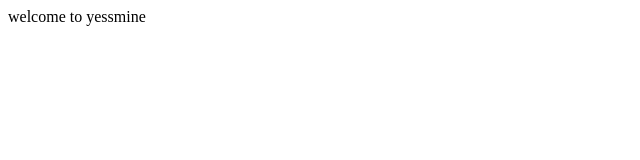
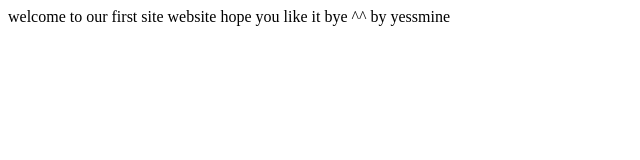
Before and after one commit to yessmine17/yessmine17.github.io, a plain HTML site: page index.html in a window 1280 px wide. Shown: the whole page, without its empty margins (0-640 px from the left). Drawn offline with Linux system fonts and the light colour scheme.

Commit message:
add klem

```diff
--- a/index.html
+++ b/index.html
@@ -7,6 +7,9 @@
     <title>yessmine</title>
 </head>
 <body>
-    welcome to yessmine
+    welcome to our first site website
+    hope you like it
+    bye ^^
+    by yessmine
 </body>
 </html>
```
